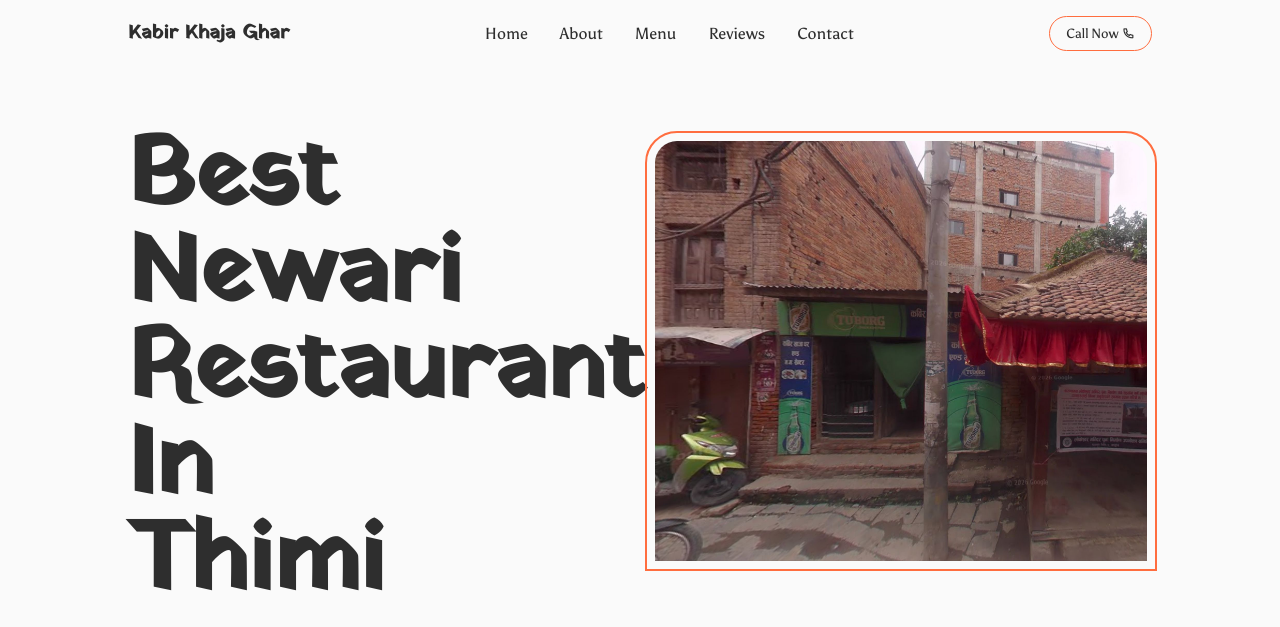
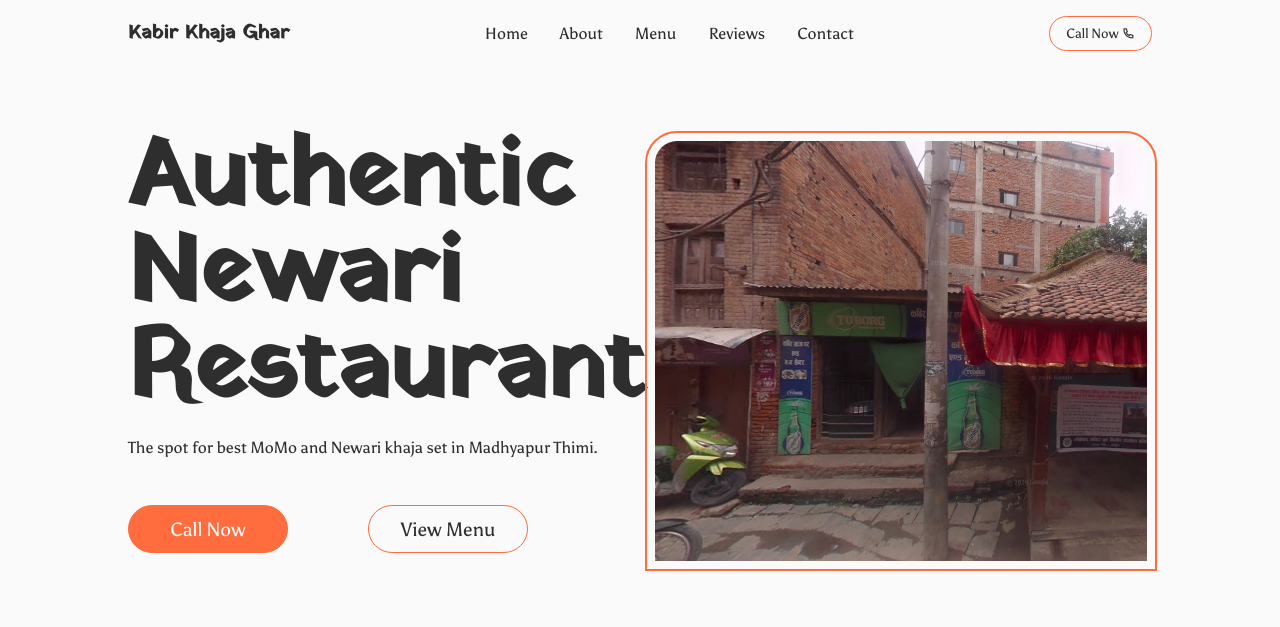
Before and after one commit to rojen-chakradhar/kabir-khaja-ghar, a plain HTML site: page index.html in a window 1280 px wide. Shown: the top 627 px of the page. Drawn offline with nearby package versions, Linux system fonts and the light colour scheme.

Commit message:
hero text changed

```diff
--- a/index.html
+++ b/index.html
@@ -47,7 +47,7 @@
       <section class="hero-sec sec" id="home">
         <section class="flexbox">
           <section class="hero-left-sec">
-            <h1 class="heading yo">best newari restaurant in thimi</h1>
+            <h1 class="heading yo">authentic newari restaurant</h1>
             <p class="para ar">The spot for best MoMo and Newari khaja set in Madhyapur Thimi.</p>
             <article class="ctas">
               <a href="tel:+9779841514746"><button class="cta call-btn ab">call now</button></a>
```
